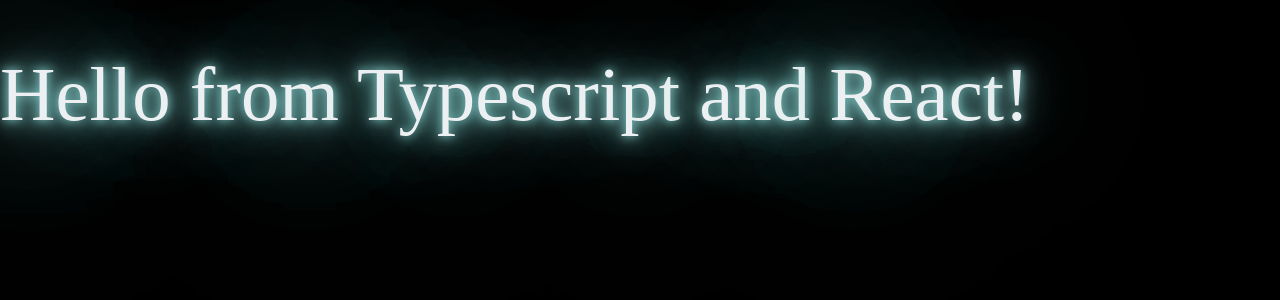
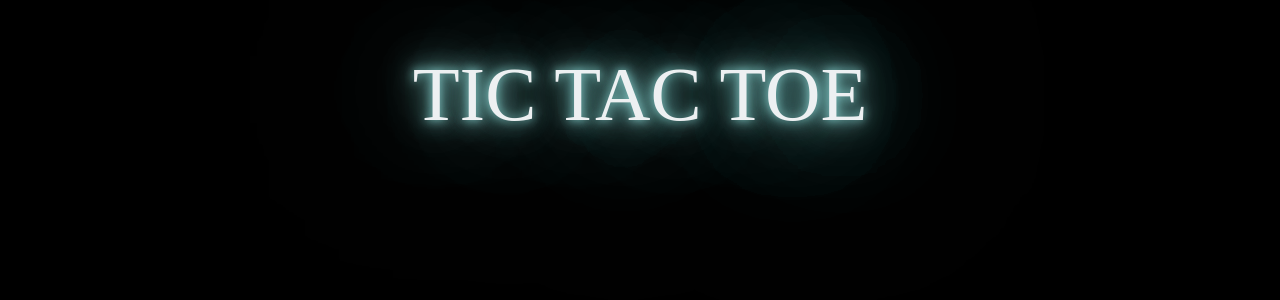
Before and after one commit to aidamorinashala/tic-tac-toe-react-tdd, a React app: page / in a window 1280 px wide. Shown: the top 300 px of the page. Built offline with nearby package versions, Linux system fonts and the light colour scheme; a web font is replaced by a local one.

Commit message:
rename Hello > Header + update component

```diff
--- a/src/App.tsx
+++ b/src/App.tsx
@@ -1,8 +1,20 @@
 import React from 'react';
-import { Hello } from './components/Hello';
+import { Header } from './components/Header';
+import styled from 'styled-components';
+
+const Main = styled.main`
+  display: flex;
+  flex-direction: column;
+  justify-content: center;
+  text-align: center;
+`;
 
 function App() {
-  return <Hello compiler="Typescript" framework="React" />;
+  return (
+    <Main>
+      <Header title="TIC TAC TOE" />
+    </Main>
+  );
 }
 
 export default App;
--- /dev/null
+++ b/src/components/Header.tsx
@@ -0,0 +1,9 @@
+import React from 'react';
+
+export interface HeaderProps {
+  title: string;
+}
+
+export const Header = ({ title }: HeaderProps) => (
+  <h1 data-testid="component-hello">{title}</h1>
+);
--- a/src/components/Hello.tsx
+++ /dev/null
@@ -1,12 +0,0 @@
-import React from 'react';
-
-export interface HelloProps {
-  compiler: string;
-  framework: string;
-}
-
-export const Hello = (props: HelloProps) => (
-  <h1 data-testid="component-hello">
-    Hello from {props.compiler} and {props.framework}!
-  </h1>
-);
```
Also changed, not shown: 2 other files (tests, documents, lock files or other folders).
